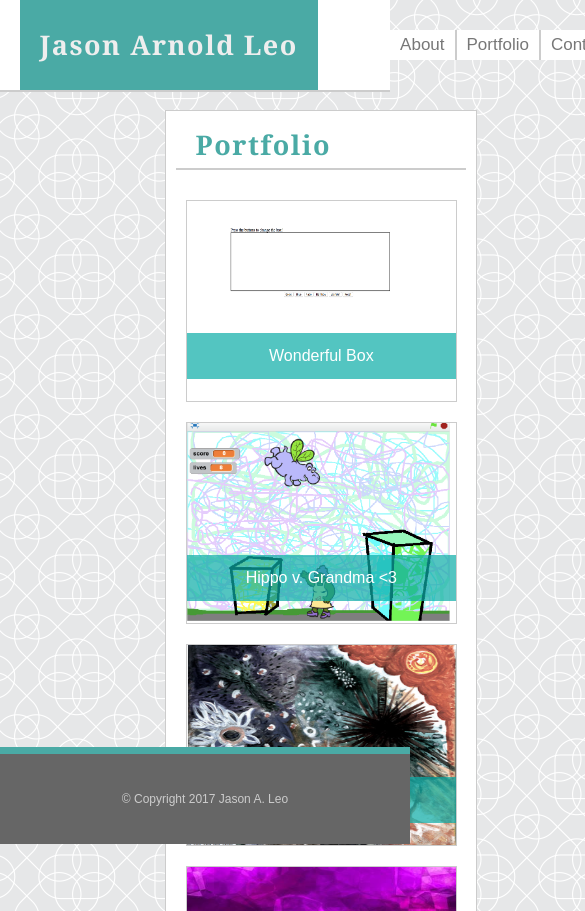
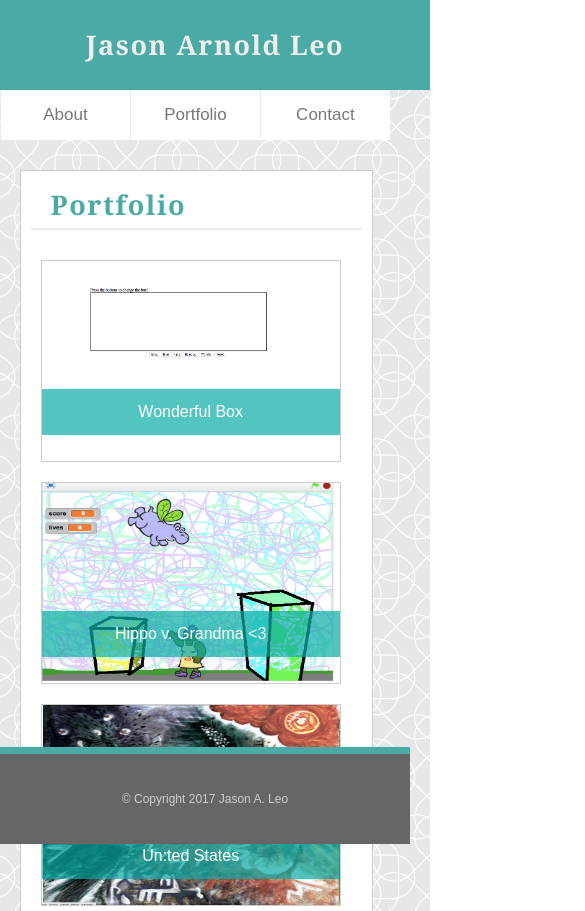
Before and after one commit to xezian/Responsive-Portfolio, a plain HTML site: page portfolio.html in a window 390 px wide. Shown: the top 911 px of the page, 585 px wide, since content can reach past the window. Drawn offline with Linux system fonts and the light colour scheme.

Commit message:
first draft responsive portfolio finished

```diff
--- a/assets/css/style.css
+++ b/assets/css/style.css
@@ -45,7 +45,7 @@ h4 {
     font-size: 27px;
     letter-spacing: 1.5px;
     font-weight: bold;
-    border-bottom: 2px solid #cccccc;
+    border-bottom: 2px solid #ebebeb;
     margin-bottom: 10px;
     color: #4aaaa5;
 }
@@ -57,15 +57,15 @@ h4 {
     letter-spacing: 1.5px;
     padding-bottom: 15px;
     padding-top: 5px;
-    border-bottom: 2px solid #cccccc;
+    border-bottom: 2px solid #ebebeb;
     margin-bottom: 10px;
     margin-top: 4.45px;
     color: #4aaaa5;
 }
 .top-content {
     float: left;
-    margin-left: 16%;
-    width: 940px;
+    margin-left: 10%;
+    width: 100%;
     line-height: 70px;
 }
 .name {
@@ -116,7 +116,6 @@ h4 {
     font-size: 17px;
     font-weight: normal;
     letter-spacing: normal;
-    float: right;
     padding: 10px;
     margin-top: 30px;
     line-height: 10px;
@@ -124,7 +123,19 @@ h4 {
     color: #777777;
 }
 .contact, .portfolio {
-    border-left: 2px solid #cccccc;
+    border-left: 2px solid #ebebeb;
+}
+.contact {
+    position: fixed;
+    right: 90px;
+}
+.portfolio {
+    position: fixed;
+    right: 171px;
+}
+.about {
+    position: fixed;
+    right: 255px;
 }
 .contact:hover, .portfolio:hover, .about:hover {
     background-color: rgb(218, 246, 248);
@@ -144,8 +155,8 @@ h4 {
 .other-content {
     margin-top: 110px;
     float: left;
-    margin-left: 16%;
-    height: 900px;
+    margin-left: 10%;
+    height: 940px;
 }
 .portfolio-content {
     float: left;
@@ -153,14 +164,15 @@ h4 {
     background-color: #ffffff;
     width: 608px;
     padding: 10px;
+    margin-right: 40px;
     border: 1px solid #cccccc;
+    z-index: 5;
 }
 .main-content {
     margin-top: 110px;
     height: 2000px;
     float: left;
-    margin-left: 16%;
-    width: 960px;
+    margin-left: 10%;
 }
 .about-me {
     text-align: left;
@@ -168,23 +180,24 @@ h4 {
     float: left;
     width: 608px;
     padding: 10px;
+    margin-right: 40px;
     border: 1px solid #cccccc;
+    z-index: 5;
 }
 .connect-with-me {
-    float: left;
+    position: absolute;
+    right: 90px;
     width: 228px;
-    clear: right;
     height: 150px;
-    margin-left: 40px;
     text-align: center;
     background-color: #ffffff;
     border: 1px solid #cccccc;
+    z-index: 1;
 }
 .footer {
     position: fixed;
     bottom: 0px;
     width: 100%;
-    clear: both;
     height: 70px;
     padding: 10px;
     color: #cccccc;
@@ -197,15 +210,11 @@ h4 {
     z-index: 2;
 }
 .trick-footer {
-    position: relative;
-    clear: both;
-    right: 0;
-    bottom: 0;
-    left: 0;
+    position: absolute;
+    bottom: -2000px;
     width: 100%;
     height: 70px;
     padding: 10px;
-    margin-top: 1900px;
     color: #cccccc;
     font-size: 12px;
     font-family: "Arial", "Helvetica Neue", "Helvetica", "sans-serif";
@@ -265,6 +274,7 @@ textarea::placeholder, input::placeholder {
     width: 50px;
     height: 50px;
 }
+/* This part I added because it would pop the 'contact me' section down under the 'about me' section as I resisized the screen from large to small in the desktop window view
 @media screen and (max-width: 1134px) {
     h4 {
         margin-top: 61%;
@@ -291,7 +301,7 @@ textarea::placeholder, input::placeholder {
     .form {
         margin-right: 20px;
     }
-}
+}*/
 
 @media screen and (max-width: 980px) {
     h4 {
@@ -330,10 +340,10 @@ textarea::placeholder, input::placeholder {
 }
 @media screen and (max-width: 768px) {
     h4 {
-        margin-top: 49%;
+        margin-top: 43%;
     }
     .main-content {
-        width: 725px;
+        width: 600px;
         margin-left: 5%;
     }
     .top-content {
@@ -341,28 +351,109 @@ textarea::placeholder, input::placeholder {
         margin-left: 5%;
     }
     .about-me {
-        width: 80%;
+        width: 580px;
+        margin: 0px;
     }
     .portfolio-content {
-        width: 40%;
-        margin-left: 20%;
+        width: 580px;
     }
     .portfolio-box {
-        margin-left: 10px;
-        width: 93%;
+        width: 45%;
+        height: 175px;
+        margin: 10px;
     }
     .right {
         float: left;
     }
     .other-content {
-        height: 1600px;
-        width: 725px;
+        height: 1020px;
+        width: 600px;
         margin-left: 5%;
     }
     .form {
         margin-right: 30px;
     }
+    .connect-with-me {
+        position: relative;
+        float: left;
+        margin-top: 40px;
+        left: 0px;
+        width: 560px;
+        text-align: left;
+        line-height: 30px;
+    }
 }
 @media screen and (max-width: 640px) {
+    h4 {
+        margin-top: 43%;
+    }
+    header {
+        position: absolute;
+        top; 0px;
+        width: 100%
+    }
+    .name {
+        width: 100%;
+        text-align: center;
+    }
+    .contact, .portfolio, .about {
+        position: absolute;
+        line-height: 30px;
+        text-align: center;
+        width: 28%;
+        top: 60px;
+    }
+    .contact {
+        right: 0;
+    }
+    .portfolio {
+        right: 33.3333%;
+    }
+    .about {
+        right: 66.6666%;
+    }
 
+    .main-content {
+        width: 100%;
+    }
+    .top-content {
+        margin-left: 0;
+        width: 100%;
+    }
+    .about-me {
+        width: 85%;
+        margin: 60px 0px 0px 0px;
+    }
+
+    .portfolio-content {
+        width: 85%;
+        margin-top: 60px;
+    }
+    .portfolio-box {
+        width: 90%;
+        height: 200px;
+        margin: 10px;
+    }
+    .right {
+        float: left;
+    }
+    .other-content {
+        height: 1850px;
+        width: 100%;
+    }
+    .form {
+        margin-right: 30px;
+    }
+    .connect-with-me {
+        position: relative;
+        float: left;
+        margin: 40px 0px 0px 0px;
+        width: 80%;
+        text-align: left;
+        line-height: 30px;
+    }
+    #profileimg {
+        width: 120%;
+        margin: 80px 30px 100px -40px;
+    }
 }
--- a/portfolio.html
+++ b/portfolio.html
@@ -67,12 +67,12 @@
                     </a>
                 </div>
             </div>
-            <section class="connect-with-me" id="title2">
+            <div class="connect-with-me" id="title2">
                 <h2 class="subheaders">Connect with Me</h2>
                 <a href="https://github.com/xezian" target="_blank"><img id="giticon" src="assets/images/if_github_square_black_107109.png" alt="github logo"/></a>
                 <a href="https://www.linkedin.com/in/jason-leo-ba62b829/" target="_blank"><img id="liicon" src="assets/images/if_linkedin_square_color_107091.png" alt="linkedin logo"/></a>
                 <a href="https://stackoverflow.com/users/8524758/jason-leo" target="_blank"><img id="soicon" src="assets/images/if_overflow_334695.png" alt="stack overflow logo"></a>
-            </section>
+            </div>
         </div>
         <div class="footer">
             © Copyright 2017 Jason A. Leo
```
Also changed, not shown: index.html (+1 -1 lines), assets/images/intersection/readme.txt (added), 5 other files.
